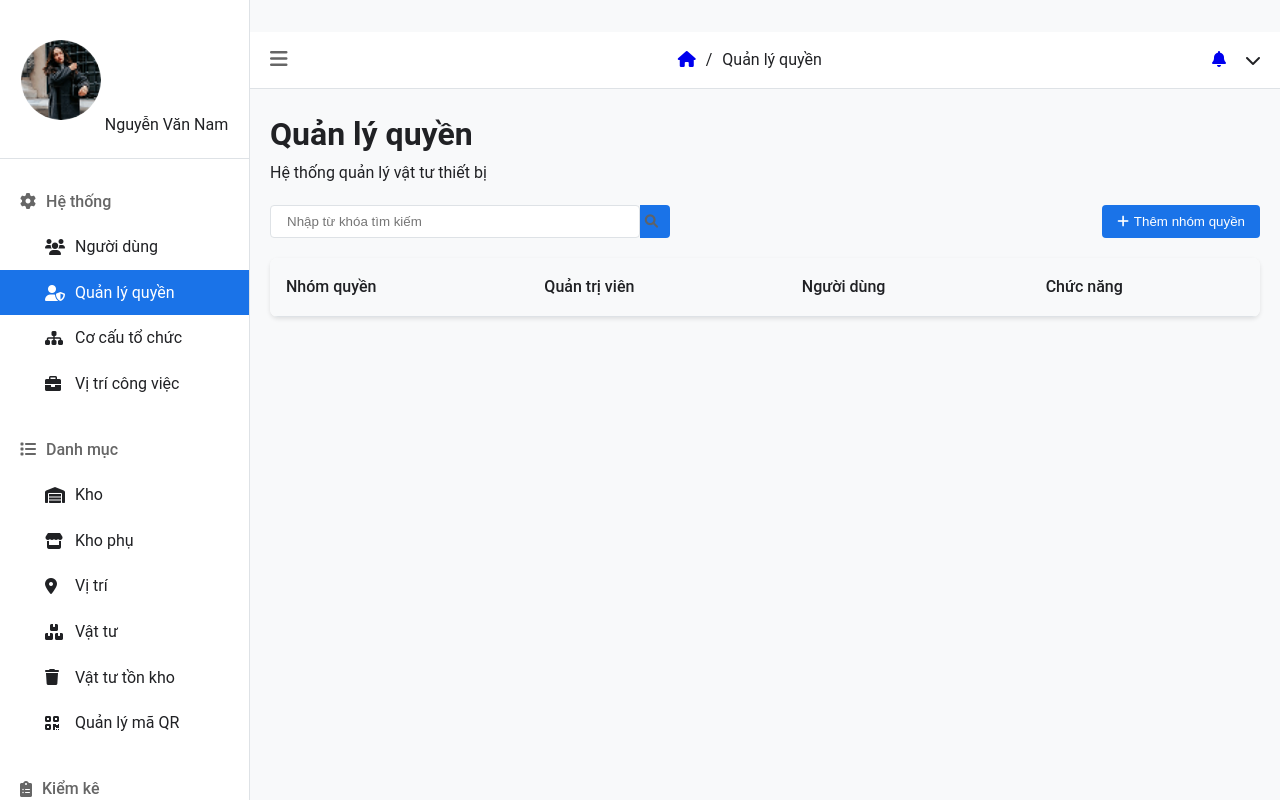
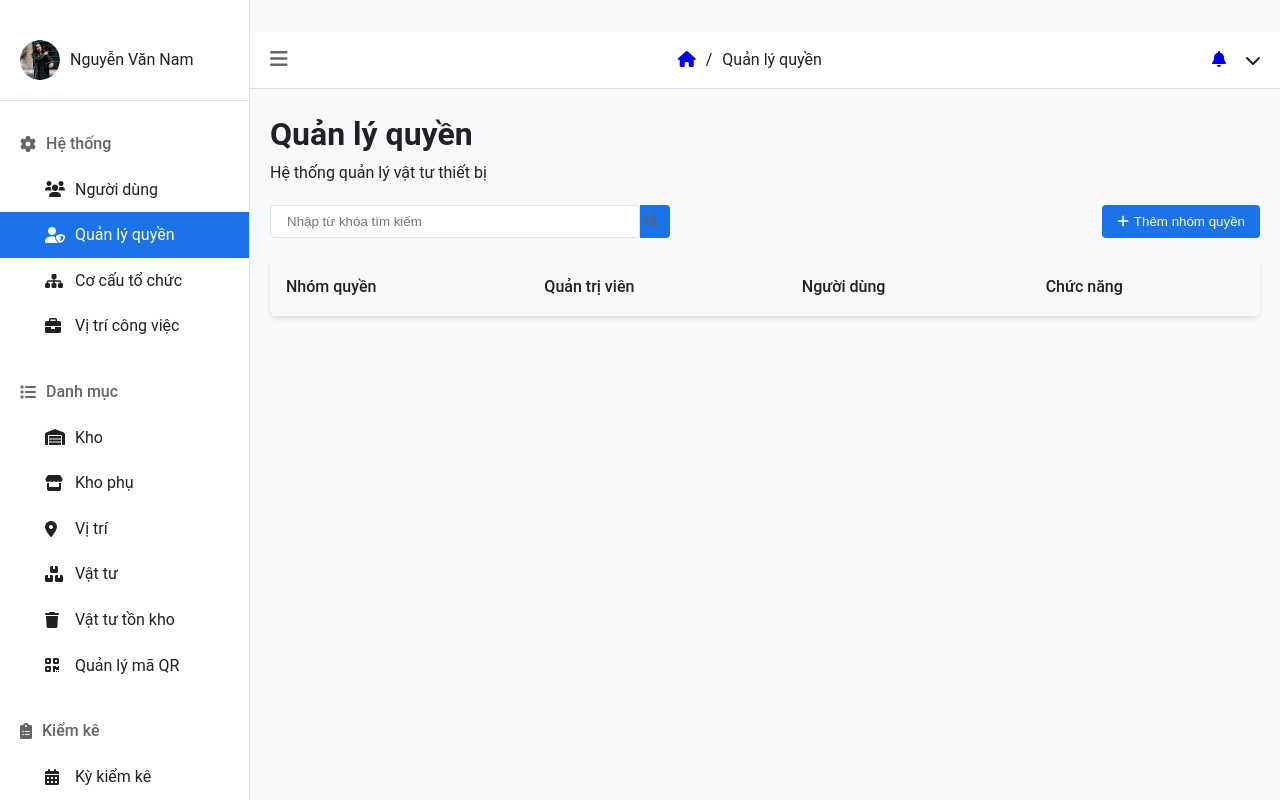
Before and after one commit to BangNguyen1101/Materials_Management, a plain HTML site: page roles.html in a window 1280 px wide. Drawn offline with Linux system fonts and the light colour scheme.

Commit message:
fix user avatar

```diff
--- a/styles.css
+++ b/styles.css
@@ -114,15 +114,16 @@ body {
 
 .user-profile {
     padding: 20px;
-    text-align: center;
+    display: flex;
+    align-items: center;
+    gap: 10px;
     border-bottom: 1px solid var(--border-color);
 }
 
 .user-profile img {
-    width: 80px;
-    height: 80px;
+    width: 40px;
+    height: 40px;
     border-radius: 50%;
-    margin-bottom: 10px;
 }
 
 .sidebar-nav {
```
